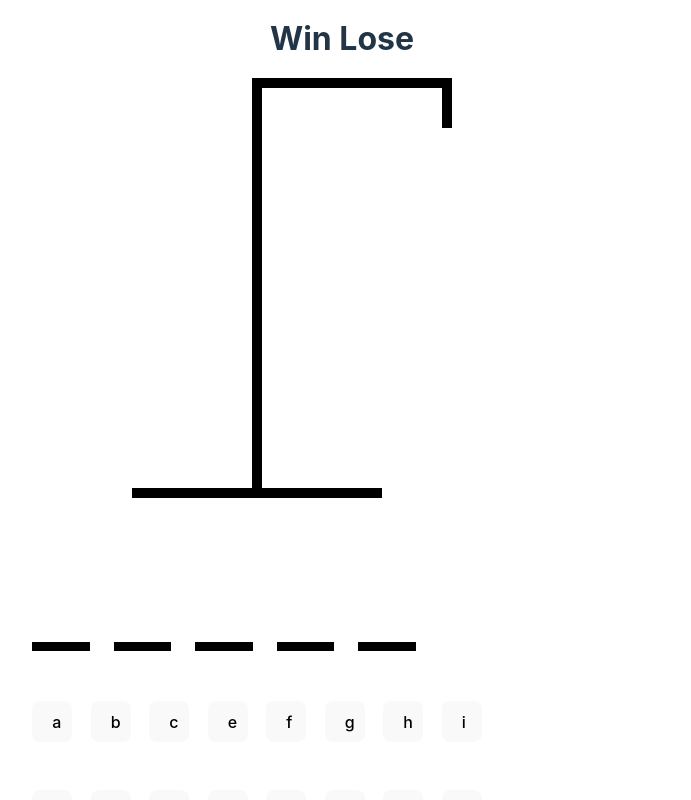
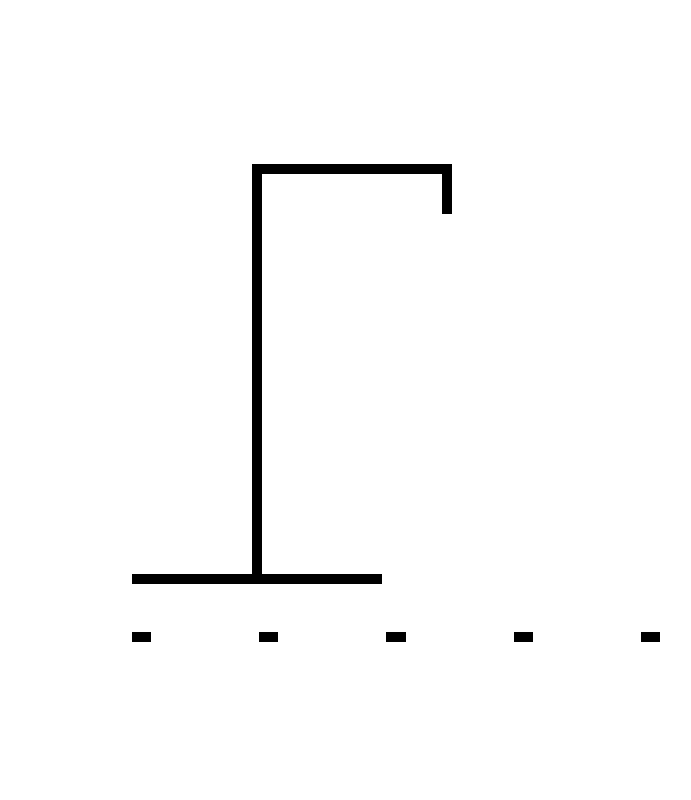
Before and after one commit to HilaryYates/Hangman, a React (Vite) app in the folder hangman/: page / in a window 1280 px wide. Shown: the top 800 px of the page, without its empty margins (68-759 px from the left). Built offline with nearby package versions, Linux system fonts and the light colour scheme.

Commit message:
removed keyboard

```diff
--- a/hangman/src/App.css
+++ b/hangman/src/App.css
@@ -1,4 +1,5 @@
 .container {
+  margin-top: 800px;
 }
 
 .win-or-lose-text {
--- a/hangman/src/App.tsx
+++ b/hangman/src/App.tsx
@@ -52,12 +52,12 @@ const App = () => {
   }, []);
   return (
     <div className='container'>
-      <h1 className='win-or-lose-text'>Win Lose</h1>
+      {/* <h1 className='win-or-lose-text'>Win Lose</h1> */}
       <HangmanDrawing numberOfGuesses={incorrectLetters.length} />
       <HangmanWord guessedLetters={guessedLetters} wordToGuess={wordToGuess} />
-      <div style={{ alignSelf: "stretch" }}>
-        <Keyboard />
-      </div>
+      {/* <div style={{ alignSelf: "stretch" }}> */}
+      {/* <Keyboard /> */}
+      {/* </div> */}
     </div>
   );
 };
--- a/hangman/src/HangmanWord/style.css
+++ b/hangman/src/HangmanWord/style.css
@@ -1,12 +1,13 @@
 .words {
   display: flex;
   gap: 0.25em;
-  font-size: 6rem;
+  font-size: 2rem;
   font-weight: bold;
   text-transform: uppercase;
   font-family: monospace;
 }
 
 .letters-underline {
-  border-bottom: 0.1em solid black;
+  margin-left: 100px;
+  border-bottom: 10px solid black;
 }
```
